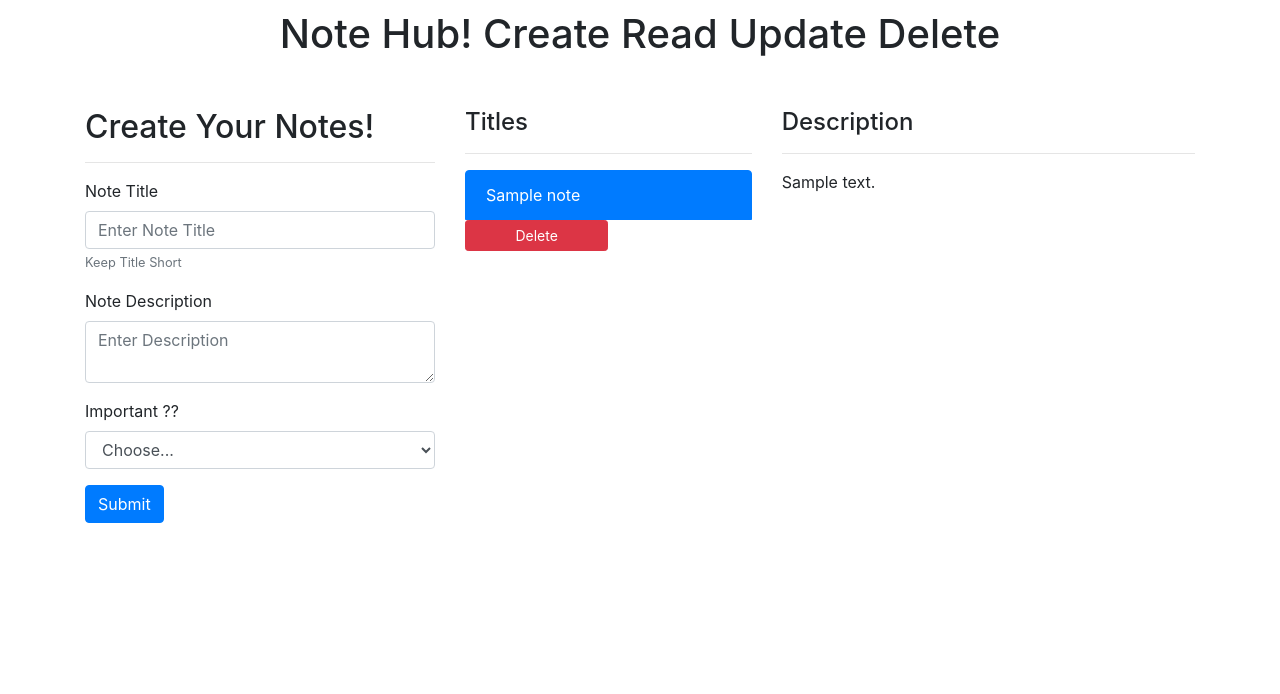
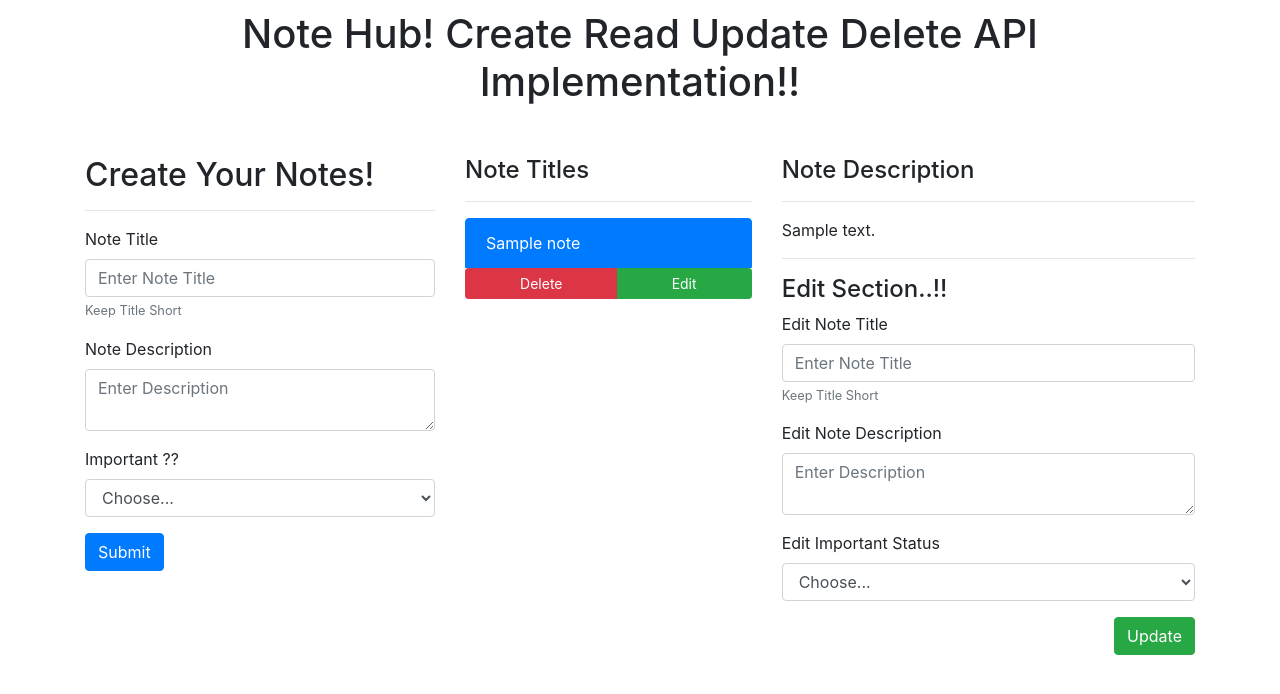
Before and after one commit to rupjyoti921/NoteHub-FastAPI, a Python web app: template templates/index.html in a window 1280 px wide. Shown: the top 694 px of the page. Run offline with Jinja, Linux system fonts and the light colour scheme; the template is opened without the code that fills it: most values are stand-ins (such as "Sample title", 1, 10 or a date in 2020).

Commit message:
add update features

```diff
--- a/templates/index.html
+++ b/templates/index.html
@@ -3,60 +3,45 @@
   <head>
     <!-- Required meta tags -->
     <meta charset="utf-8" />
-    <meta
-      name="viewport"
-      content="width=device-width, initial-scale=1, shrink-to-fit=no"
-    />
+    <meta name="viewport" content="width=device-width, initial-scale=1, shrink-to-fit=no" />
+    <link rel="stylesheet" href="https://cdn.jsdelivr.net/npm/bootstrap@4.4.1/dist/css/bootstrap.min.css" integrity="sha384-Vkoo8x4CGsO3+Hhxv8T/Q5PaXtkKtu6ug5TOeNV6gBiFeWPGFN9MuhOf23Q9Ifjh" crossorigin="anonymous" />
+    <title>NoteHub!</title>
+    <style>
+      /* Custom CSS to make the list scrollable */
+      .scrollable-list {
+        max-height: 500px;
+        /* Adjust the height as needed */
+        overflow-y: auto;
+        /* Enables vertical scrolling */
+      }
+    </style>
+  </head>
 
-    <!-- Bootstrap CSS -->
-    <link
-      rel="stylesheet"
-      href="https://cdn.jsdelivr.net/npm/bootstrap@4.4.1/dist/css/bootstrap.min.css"
-      integrity="sha384-Vkoo8x4CGsO3+Hhxv8T/Q5PaXtkKtu6ug5TOeNV6gBiFeWPGFN9MuhOf23Q9Ifjh"
-      crossorigin="anonymous"
-    />
-    <script>
-      // Pass the notes from Python to JavaScript safely
-    </script>
-    <title>NoteHub!</title>
-  </head>
   <body>
     <div class="container">
       <div class="row">
         <div class="col-md-12">
-          <h1 style="text-align: center; margin-top: 10px; margin-bottom: 50px">
-            Note Hub! Create Read Update Delete
-          </h1>
+          <h1 style="text-align: center; margin-top: 10px; margin-bottom: 50px">Note Hub! Create Read Update Delete API Implementation!!</h1>
         </div>
       </div>
       <div class="row">
         <div class="col-md-4">
           <h2>Create Your Notes!</h2>
           <hr />
-          <form method="post" action="">
+          <form method="post" action="/create">
             <div class="form-group">
               <label for="noteTitle">Note Title</label>
-              <input
-                type="text"
-                class="form-control"
-                id="noteTitle"
-                placeholder="Enter Note Title"
-              />
+              <input type="text" class="form-control" name="title" id="title" placeholder="Enter Note Title" required />
               <small id="" class="form-text text-muted">Keep Title Short</small>
             </div>
             <div class="form-group">
               <label for="noteDesc">Note Description</label>
-              <textarea
-                type="text"
-                class="form-control"
-                id="noteDesc"
-                placeholder="Enter Description"
-              ></textarea>
+              <textarea type="text" class="form-control" name="desc" id="desc" placeholder="Enter Description" required></textarea>
             </div>
             <div class="form-group">
-              <label for="imp">Important ??</label>
-              <select id="imp" class="form-control">
-                <option selected>Choose...</option>
+              <label for="isImp">Important ??</label>
+              <select id="isImp" name="isImp" class="form-control" required>
+                <option disabled selected>Choose...</option>
                 <option value="Important">Important</option>
                 <option value="Not Important">Not Important</option>
               </select>
@@ -66,51 +51,56 @@
         </div>
         <div class="col-md-8">
           <div class="row">
-            <div class="col-5">
-              <h4>Titles</h4>
+            <div class="col-md-5 scrollable-list">
+              <h4>Note Titles</h4>
               <hr />
               <div class="list-group" id="list-tab" role="tablist">
-                {% for note in noteColl %}
-                <a
-                  class="list-group-item list-group-item-action {% if loop.index==1 %}active {% endif %}"
-                  data-note-id="{{ note.id }}"
-                  data-toggle="list"
-                  role="tab"
-                  aria-controls="home"
-                  onclick="readDesc(this)"
-                  >{{note.title}}</a
-                >
-                <button
-                  class="btn btn-danger btn-sm" style="width: 50%; float: right;"
-                  onclick="deleteNote('{{ note.id }}')"
-                >
-                  Delete
-                </button>
+                {% if noteColl|length > 0 %} {% for note in noteColl %}
+                <a class="list-group-item list-group-item-action {% if loop.index==1 %}active {% endif %}" data-note-id="{{ note.id }}" data-toggle="list" role="tab" aria-controls="home" onclick="readDesc(this)">{{note.title}}</a>
+                <div class="btn-group" role="group" aria-label="Basic example">
+                  <button class="btn btn-danger btn-sm" onclick="deleteNote('{{ note.id }}')">Delete</button>
+                  <button class="btn btn-success btn-sm" onclick="editNote('{{ note.id }}')">Edit</button>
+                </div>
+
                 <hr />
-                {% endfor %}
+                {% endfor %} {% else %} No Notes available <br />Add Notes Please!! {% endif %}
               </div>
             </div>
-            <div class="col-7">
-              <h4>Description</h4>
+            <div class="col-md-7">
+              <h4>Note Description</h4>
               <hr />
               <div class="tab-content" id="nav-tabContent">
-                <p
-                  id="isImp"
-                  style="
-                    background-color: yellow;
-                    border-radius: 30px;
-                    text-align: center;
-                    width: 50%;
-                  "
-                >
-                  {% if noteColl|length > 0 %} {{noteColl[0].isImp}} {% else %}
-                  No description available. {% endif %}
-                </p>
-                <p id="desc_content" style="text-align: justify;">
+                <p id="isImp_status" style="background-color: yellow; border-radius: 30px; text-align: center; width: 50%">{% if noteColl|length > 0 %} {{noteColl[0].isImp}} {% else %} No Status available. {% endif %}</p>
+                <p id="desc_content" style="text-align: justify">
                   {% if noteColl|length > 0 %} {{ noteColl[0].desc }}
                   <!-- Default to the first note's description -->
                   {% else %} No description available. {% endif %}
                 </p>
+              </div>
+              <hr />
+              <div>
+                <h4>Edit Section..!!</h4>
+                <form method="post" action="/update">
+                  <input type="hidden" name="edit_id" id="edit_id" />
+                  <div class="form-group">
+                    <label for="noteTitle">Edit Note Title</label>
+                    <input type="text" class="form-control" name="edit_title" id="edit_title" placeholder="Enter Note Title" required />
+                    <small id="" class="form-text text-muted">Keep Title Short</small>
+                  </div>
+                  <div class="form-group">
+                    <label for="noteDesc">Edit Note Description</label>
+                    <textarea type="text" class="form-control" name="edit_desc" id="edit_desc" placeholder="Enter Description" required></textarea>
+                  </div>
+                  <div class="form-group">
+                    <label for="isImp">Edit Important Status</label>
+                    <select id="edit_isImp" name="edit_isImp" class="form-control" required>
+                      <option disabled selected>Choose...</option>
+                      <option value="Important">Important</option>
+                      <option value="Not Important">Not Important</option>
+                    </select>
+                  </div>
+                  <button style="float: right" type="submit" class="btn btn-success">Update</button>
+                </form>
               </div>
             </div>
           </div>
@@ -119,8 +109,9 @@
     </div>
 
     <script>
-    function readDesc(element) {
-        const notes = {{ noteColl | tojson | safe }};
+        function readDesc(element) {
+            const notes = {{ noteColl | tojson | safe
+        }};
         const noteId = element.getAttribute('data-note-id');
 
         // Find the corresponding note object from the notes array
@@ -129,26 +120,22 @@
             // Change the paragraph content to the description of the selected note
             const paragraph = document.getElementById('desc_content');
             paragraph.innerText = note.desc; // Set the paragraph text to the note's description
-            const impStatus=document.getElementById('isImp');
-            impStatus.innerText =note.isImp;
+            const impStatus = document.getElementById('isImp_status');
+            impStatus.innerText = note.isImp;
+            }
         }
-    }
 
-    function deleteNote(id) {
+        function deleteNote(id) {
             // Make a DELETE request to the backend
             fetch(`/delete/${id}`, { method: "DELETE" })
 
                 .then(response => {
                     if (response.ok) {
-                        // // Optionally remove the note from the UI
-                        // document.querySelector(`[data-note-id='${id}']`).remove();
-                        // const noteContent = document.getElementById(id);
-                        // if (noteContent) {
-                        //     noteContent.remove();
-                        // }
                         alert('Note deleted successfully.');
+                        window.location.reload();
                     } else {
                         alert('Failed to delete note.');
+                        window.location.reload();
                     }
                 })
                 .catch(error => {
@@ -156,21 +143,29 @@
                 });
         }
 
+        function editNote(noteId){
+            const notes = {{ noteColl | tojson | safe
+            }};
+
+            const edit_id = document.getElementById('edit_id');
+            const edit_title = document.getElementById('edit_title');
+            const edit_desc = document.getElementById('edit_desc');
+            const edit_isImp = document.getElementById('edit_isImp');
+
+
+            const note2 = notes.find(n => n.id === noteId);
+            if (note2) {
+            // Change the paragraph content to the description of the selected note
+            edit_id.value = note2.id;
+            edit_title.value = note2.title; // Set the paragraph text to the note's description
+            edit_desc.value = note2.desc;
+            edit_isImp.value = note2.isImp;
+
+            }
+        }
     </script>
-    <script
-      src="https://code.jquery.com/jquery-3.4.1.slim.min.js"
-      integrity="sha384-J6qa4849blE2+poT4WnyKhv5vZF5SrPo0iEjwBvKU7imGFAV0wwj1yYfoRSJoZ+n"
-      crossorigin="anonymous"
-    ></script>
-    <script
-      src="https://cdn.jsdelivr.net/npm/popper.js@1.16.0/dist/umd/popper.min.js"
-      integrity="sha384-Q6E9RHvbIyZFJoft+2mJbHaEWldlvI9IOYy5n3zV9zzTtmI3UksdQRVvoxMfooAo"
-      crossorigin="anonymous"
-    ></script>
-    <script
-      src="https://cdn.jsdelivr.net/npm/bootstrap@4.4.1/dist/js/bootstrap.min.js"
-      integrity="sha384-wfSDF2E50Y2D1uUdj0O3uMBJnjuUD4Ih7YwaYd1iqfktj0Uod8GCExl3Og8ifwB6"
-      crossorigin="anonymous"
-    ></script>
+    <script src="https://code.jquery.com/jquery-3.4.1.slim.min.js" integrity="sha384-J6qa4849blE2+poT4WnyKhv5vZF5SrPo0iEjwBvKU7imGFAV0wwj1yYfoRSJoZ+n" crossorigin="anonymous"></script>
+    <script src="https://cdn.jsdelivr.net/npm/popper.js@1.16.0/dist/umd/popper.min.js" integrity="sha384-Q6E9RHvbIyZFJoft+2mJbHaEWldlvI9IOYy5n3zV9zzTtmI3UksdQRVvoxMfooAo" crossorigin="anonymous"></script>
+    <script src="https://cdn.jsdelivr.net/npm/bootstrap@4.4.1/dist/js/bootstrap.min.js" integrity="sha384-wfSDF2E50Y2D1uUdj0O3uMBJnjuUD4Ih7YwaYd1iqfktj0Uod8GCExl3Og8ifwB6" crossorigin="anonymous"></script>
   </body>
 </html>
```
Also changed, not shown: routes/routes.py (+27 -2 lines).
